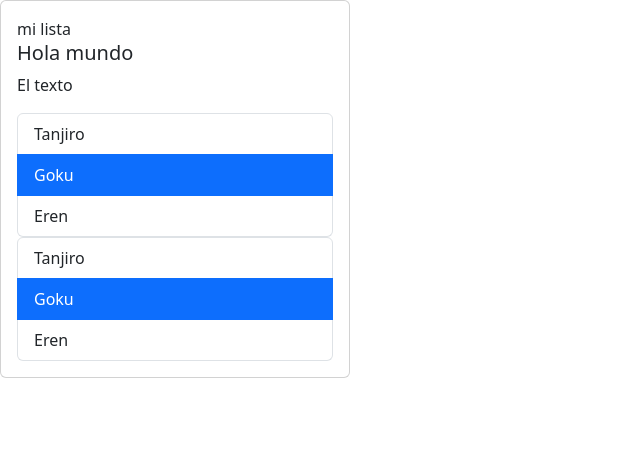
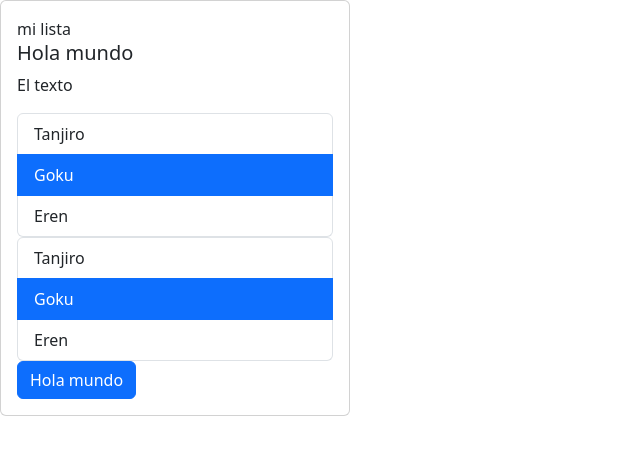
Before and after one commit to Deflinger/react-app, a React (Vite) app: page / in a window 1280 px wide. Shown: the top 454 px of the page, without its empty margins (0-640 px from the left). Built offline with nearby package versions, Linux system fonts and the light colour scheme.

Commit message:
Gestion de Boton y Gesion de estado

```diff
--- a/src/App.tsx
+++ b/src/App.tsx
@@ -1,7 +1,13 @@
+import { useState } from "react";
+import Button from "./components/Button";
 import Card ,{CardBody} from "./components/Card";
 import List from "./components/List";
 
 function App() {
+
+    const [isLoading, setisLoading]=useState(false);
+    const handleClick= () => setisLoading(!isLoading);
+
     const list= ["Tanjiro", "Goku", "Eren"];
     const handleSelect = (elemento:string) => {
         console.log('Imprimiendo', elemento);
@@ -21,6 +27,9 @@
             <CardBody title="Hola mundo" text="El texto"/>
             {contenido}
             <List data={list} onSelect={handleSelect2}/>
+            <Button isLoading={isLoading} onClick={handleClick} >
+                Hola mundo
+            </Button>
         </Card>;
 }
 
--- /dev/null
+++ b/src/components/Button.tsx
@@ -0,0 +1,23 @@
+import React, { ReactNode } from 'react'
+
+type Props = {
+    children:ReactNode;
+    isLoading: boolean;
+    onClick: ()=> void;
+}
+
+function Button({children, isLoading, onClick}: Props) {
+  return (
+    <button
+    onClick={onClick}
+    disabled={isLoading}
+    type="button"
+    className={`btn btn-${isLoading? 'secondary':'primary'}`}
+    >
+        {isLoading ? 'cargando . . . ': children}
+
+    </button>
+  )
+}
+
+export default Button
```
